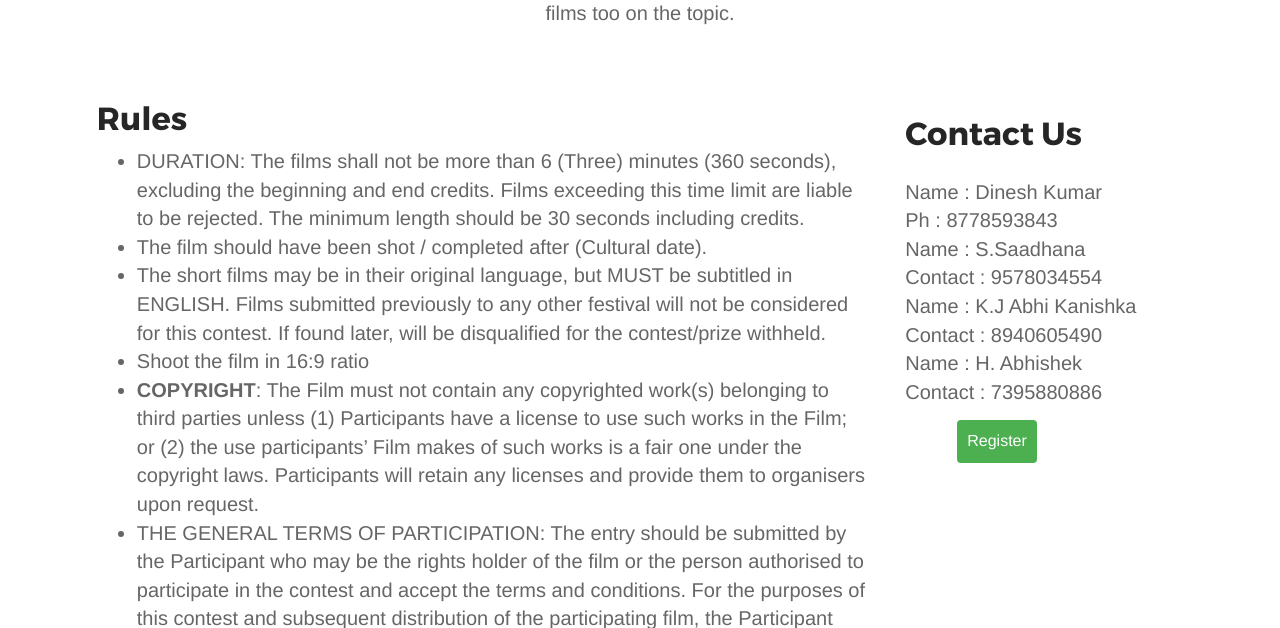
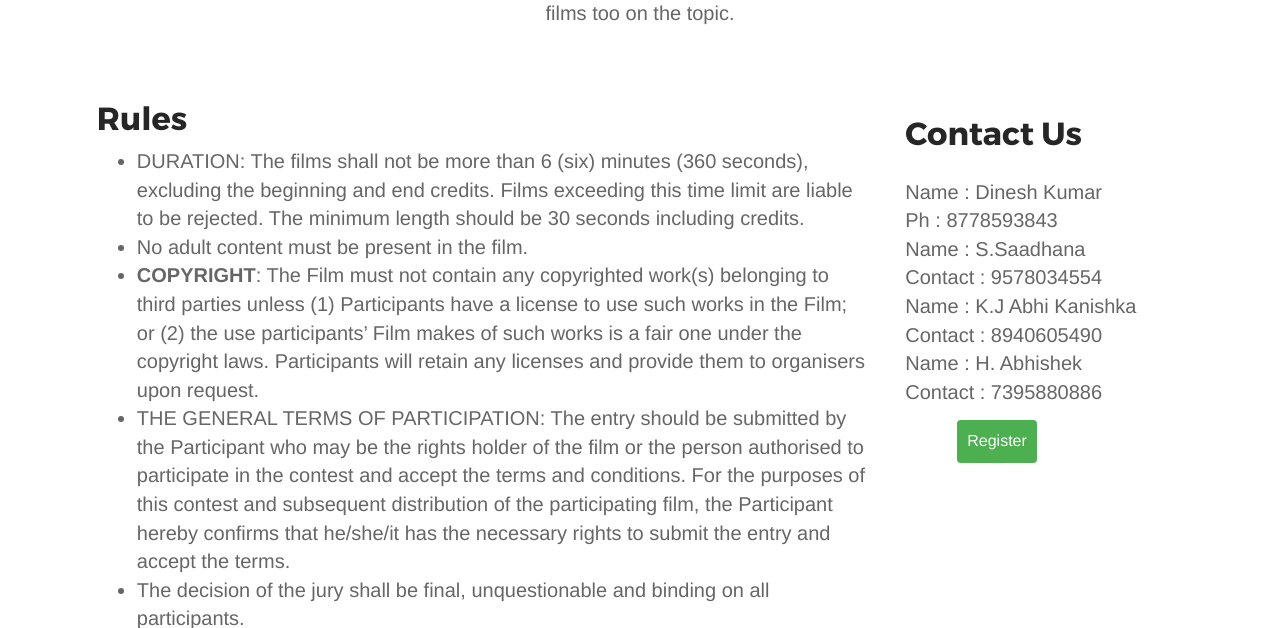
Before and after one commit to Sala-Khaliff-Jr/saral-app, a Django app: page /directorchair in a window 1280 px wide. Shown: the part 260-888 px from the top of the page. Run offline with Django 3.2, Linux system fonts and the light colour scheme; some libraries are stand-ins or nearby versions.

Commit message:
changed rules in directors chair

```diff
--- a/templates/category1/directorchair.html
+++ b/templates/category1/directorchair.html
@@ -112,21 +112,14 @@
                     <div class="r1">
                     <h2>Rules</h2>
                     <ul>
-                        <li>DURATION: The films shall not be more than 6 (Three) minutes (360 seconds), excluding the beginning and end credits. Films exceeding this time limit are liable to be rejected. The minimum length should be 30 seconds including credits.</li>
+                        <li>DURATION: The films shall not be more than 6 (six) minutes (360 seconds), excluding the beginning and end credits. Films exceeding this time limit are liable to be rejected. The minimum length should be 30 seconds including credits.</li>
 
-                        <li>The film should have been shot / completed after (Cultural date).</li>
-
-                        <li>The short films may be in their original language, but MUST be subtitled in ENGLISH. Films submitted previously to any other festival will not be considered for this contest. If found later, will be disqualified for the contest/prize withheld.</li>
-
-                        <li>Shoot the film in 16:9 ratio</li>
-
+                        <li>No adult content must be present in the film.</li>
 
                         <li><b>COPYRIGHT</b>: The Film must not contain any copyrighted work(s) belonging to third parties unless (1) Participants have a license to use such works in the Film; or (2) the use participants’ Film makes of such works is a fair one under the copyright laws. Participants will retain any licenses and provide them to organisers upon request.</li>
 
                         <li>THE GENERAL TERMS OF PARTICIPATION:
                         The entry should be submitted by the Participant who may be the rights holder of the film or the person authorised to participate in the contest and accept the terms and conditions. For the purposes of this contest and subsequent distribution of the participating film, the Participant hereby confirms that he/she/it has the necessary rights to submit the entry and accept the terms.</li>
-
-
 
                         <li>The decision of the jury shall be final, unquestionable and binding on all participants.</li>>
                     </ul>
```
